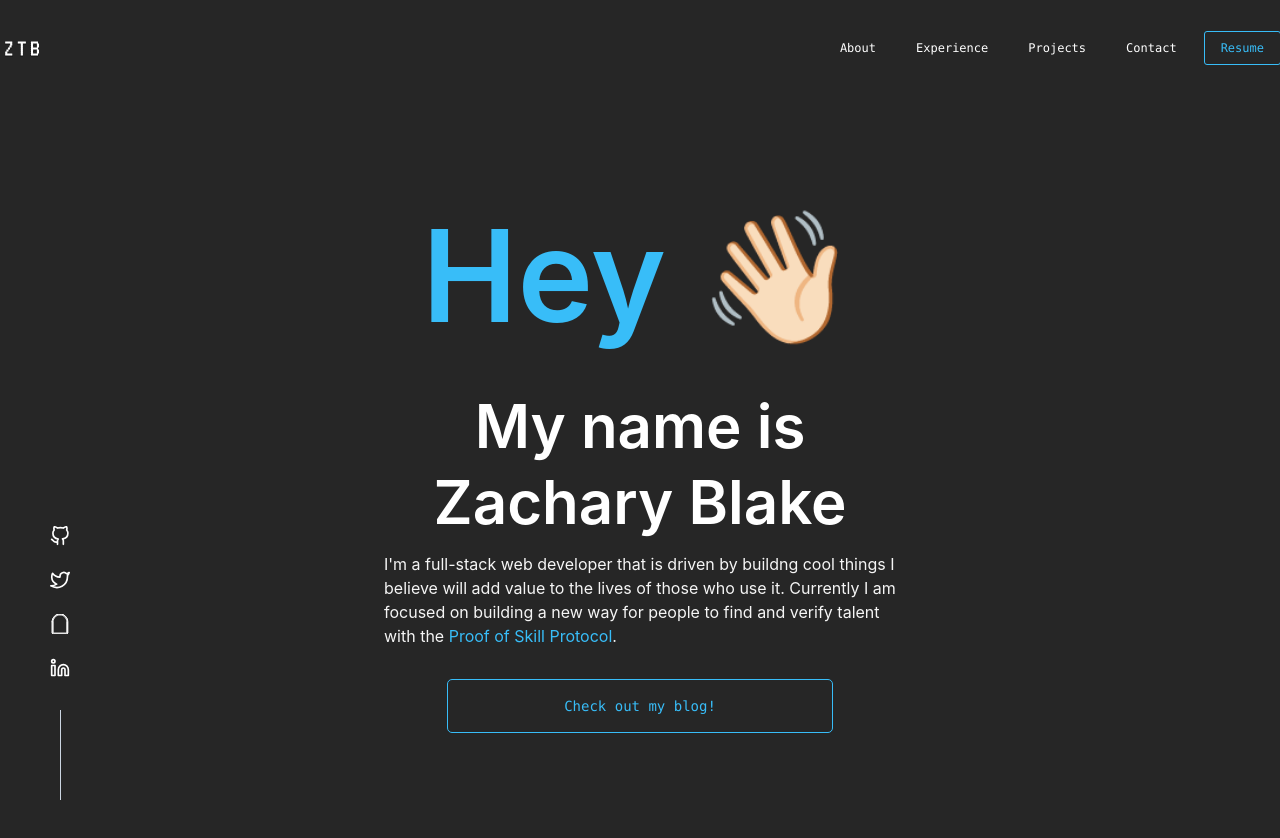
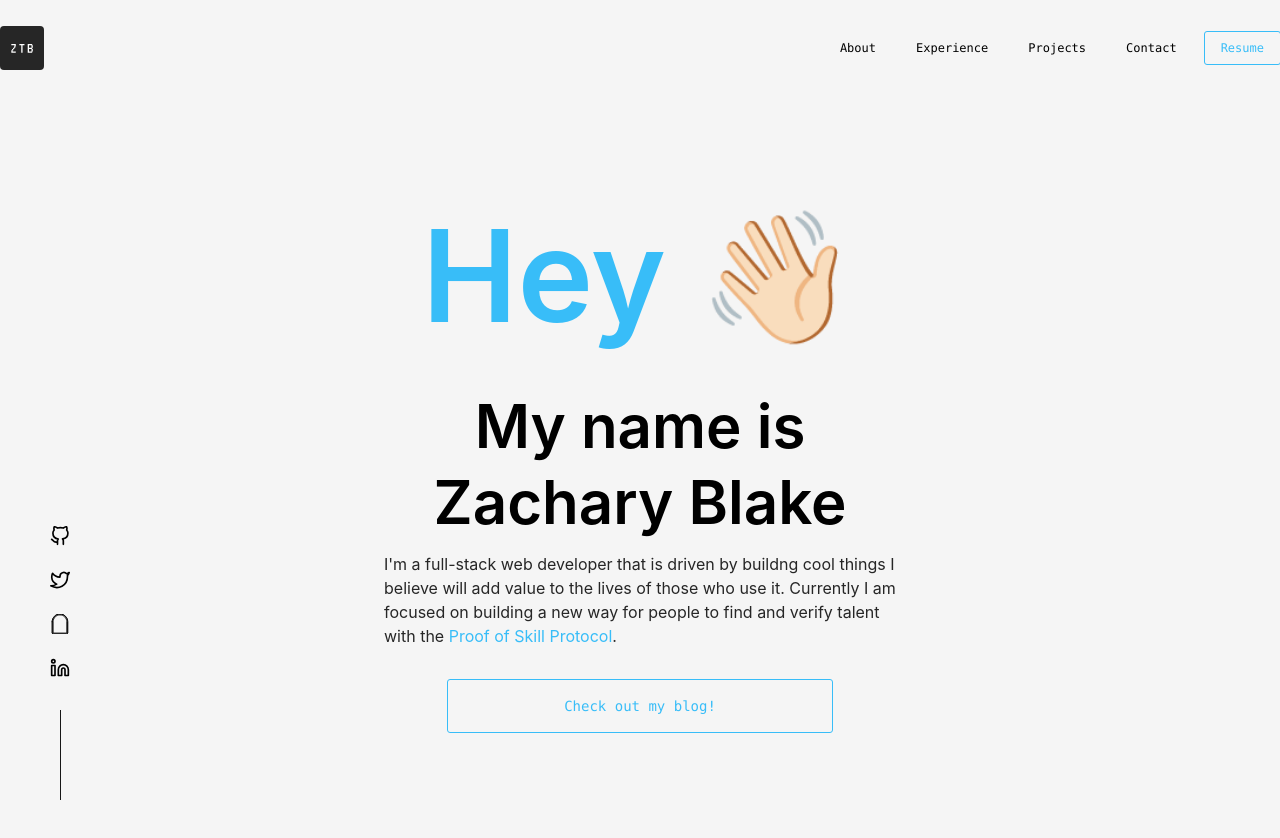
Before and after one commit to heyztb/website, a Next.js app: page / in a window 1280 px wide. Shown: the top 838 px of the page. Built offline with nearby package versions, Linux system fonts and the light colour scheme.

Commit message:
light or dark theme based on user preference

```diff
--- a/components/hero.js
+++ b/components/hero.js
@@ -21,7 +21,8 @@ export const Hero = () => {
     `
 
   const SecondaryHeading = tw.h2`
-    text-white
+    text-black
+    dark:text-white
     text-5xl
     lg:text-6xl
     font-semibold
@@ -29,10 +30,22 @@ export const Hero = () => {
   `
 
   const TertiaryHeading = tw.h3`
-    text-white
+    text-black
+    dark:text-white
     font-semibold
     text-5xl
     lg:text-6xl
+  `
+
+  const Description = tw.p`
+    max-w-lg
+    mt-5
+    text-neutral-800
+    dark:text-neutral-100
+  `
+
+  const CTALink = tw.span`
+    text-sky-400
   `
 
   const CTAButton = tw.button`
@@ -42,7 +55,7 @@ export const Hero = () => {
    font-mono font-medium
    p-4 mt-12 lg:mt-8
    text-sky-400 text-sm
-   rounded
+   rounded-sm
    transition-all ease-in
   `
 
@@ -51,16 +64,16 @@ export const Hero = () => {
       <PrimaryHeading>Hey 👋🏻</PrimaryHeading>
       <SecondaryHeading>My name is</SecondaryHeading>
       <TertiaryHeading>Zachary Blake</TertiaryHeading>
-      <p className="max-w-lg mt-5 text-neutral-100">
+      <Description>
         I&apos;m a full-stack web developer that is driven by buildng cool
         things I believe will add value to the lives of those who use it.
         Currently I am focused on building a new way for people to find and
         verify talent with the{" "}
-        <span className="text-sky-400">
+        <CTALink>
           <a href="https://github.com/posp-so">Proof of Skill Protocol</a>
-        </span>
+        </CTALink>
         {"."}
-      </p>
+      </Description>
       <a
         href="https://mirror.xyz/0x55241577E66d4Bf1dd4577090C970F8e4f509cC1"
         rel="noreferrer"
--- a/components/icons/mirror.js
+++ b/components/icons/mirror.js
@@ -10,7 +10,7 @@ export const MirrorLogo = () => {
         d="M0 71.6129C0 32.0622 32.0622 0 71.6129 0C111.164 0 143.226 32.0622 143.226 71.6129V174.118C143.226 180.128 138.354 185 132.343 185H10.8824C4.87222 185 0 180.128 0 174.118V71.6129Z"
         fill="transparent"
         stroke="currentColor"
-        strokeWidth="9"
+        strokeWidth="8"
         strokeLinecap="round"
         strokeLinejoin="round"
       ></path>
@@ -18,7 +18,7 @@ export const MirrorLogo = () => {
         clipRule="evenodd"
         d="M134.717 176.111V71.8216C134.717 36.8684 106.465 8.53326 71.6129 8.53326C36.7613 8.53326 8.50846 36.8684 8.50846 71.8216V176.111C8.50846 176.308 8.66719 176.467 8.86298 176.467H134.363C134.559 176.467 134.717 176.308 134.717 176.111ZM71.6129 0C32.0622 0 0 32.1556 0 71.8216V176.111C0 181.02 3.96809 185 8.86298 185H134.363C139.258 185 143.226 181.02 143.226 176.111V71.8216C143.226 32.1556 111.164 0 71.6129 0Z"
         stroke="currentColor"
-        strokeWidth="9"
+        strokeWidth="8"
         fill="none"
         fillRule="evenodd"
       ></path>
--- a/components/nav.js
+++ b/components/nav.js
@@ -26,8 +26,10 @@ export const Nav = () => {
   ]
 
   const StyledAnchor = tw.a`
-    text-white
-    hover:bg-gray-700
+    text-black
+    dark:text-white
+    hover:bg-gray-100
+    hover:dark:bg-gray-700
     px-3
     py-2
     rounded-md
@@ -70,7 +72,7 @@ export const Nav = () => {
   return (
     <Disclosure
       as="nav"
-      className="bg-neutral-800 pt-0 sm:pt-6 sticky top-0 z-50 transition-all ease-in-out"
+      className="bg-neutral-100 dark:bg-neutral-800 pt-0 sm:pt-6 sticky top-0 z-50 transition-all ease-in-out"
     >
       {({ open }) => (
         <>
@@ -92,7 +94,7 @@ export const Nav = () => {
                 <div className="hidden sm:block">
                   <div className="flex">
                     <Link href="/">
-                      <a className="h-11 w-11 items-center">
+                      <a className="h-11 w-11 items-center select-none p-2 rounded bg-neutral-800 dark:bg-transparent">
                         <Image src={logo} alt="portfolio logo" />
                       </a>
                     </Link>
--- a/components/socials.js
+++ b/components/socials.js
@@ -41,7 +41,8 @@ export const Socials = () => {
     after:h-[90px]
     after:mx-auto
     after:my-0
-    after:bg-slate-300
+    after:bg-neutral-900
+    after:dark:bg-neutral-300
   `
 
   const StyledLink = tw.li`
@@ -50,7 +51,8 @@ export const Socials = () => {
     hover:-translate-y-1
     transition-all
     ease-in-out
-    text-white
+    text-black
+    dark:text-white
     hover:text-sky-400
   `
 
--- a/styles/globals.css
+++ b/styles/globals.css
@@ -9,7 +9,8 @@
     margin: 0;
     font-family: -apple-system, BlinkMacSystemFont, Segoe UI, Roboto, Oxygen,
       Ubuntu, Cantarell, Fira Sans, Droid Sans, Helvetica Neue, sans-serif;
-    @apply bg-neutral-800;
+    @apply bg-neutral-100;
+    @apply dark:bg-neutral-800;
   }
 
   a {
```
